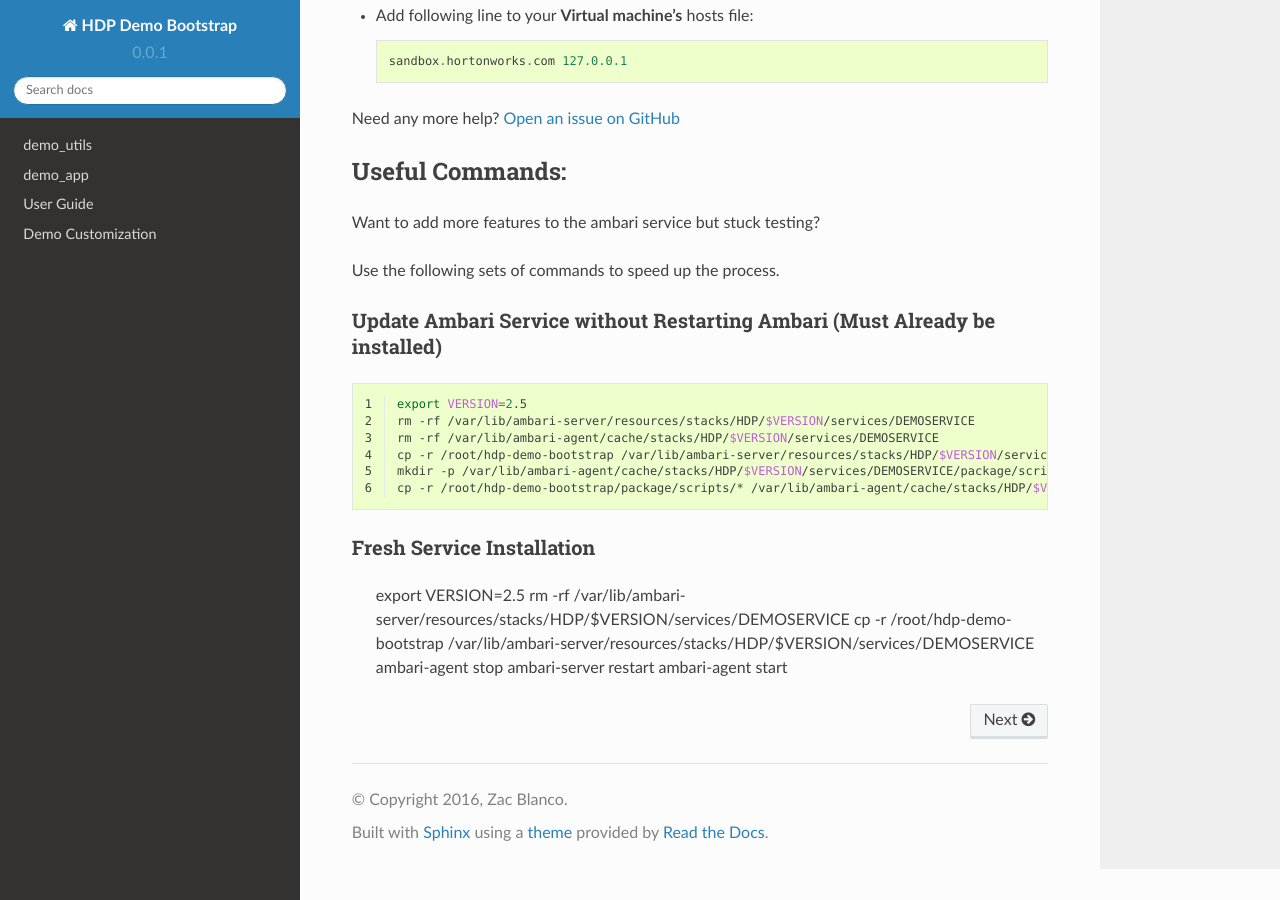
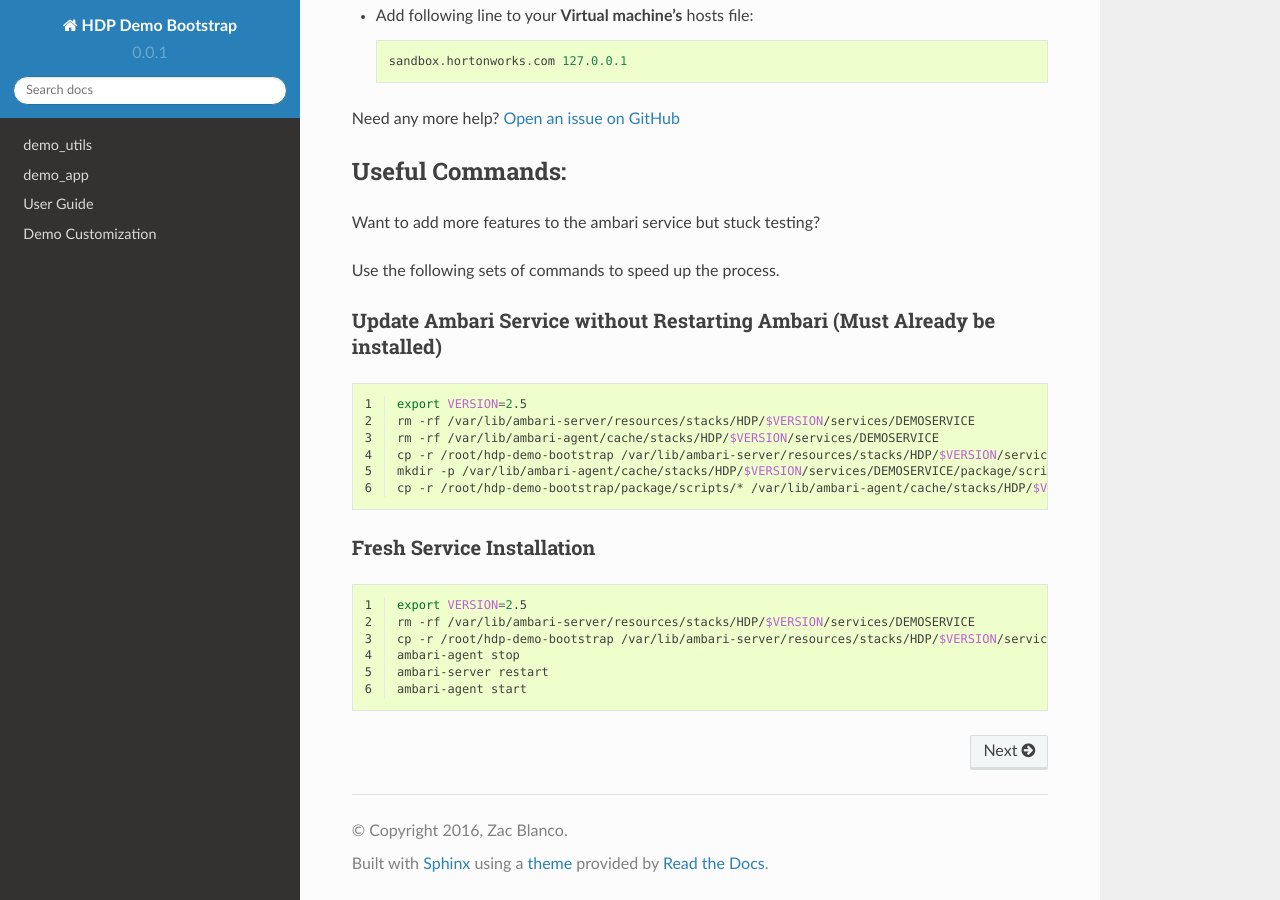
Before and after one commit to ZacBlanco/hdp-demo-bootstrap, a Sphinx documentation site: the page built from docs/source/index.rst, in a window 1280 px wide and 900 px high, scrolled down 2071 px. Built offline with Sphinx 7.4.7 and the Read the Docs theme 2.0.0, drawn with Linux system fonts in a browser that asks for light colours.

Commit message:
Fix code block for fresh service install

```diff
--- a/docs/source/index.rst
+++ b/docs/source/index.rst
@@ -111,6 +111,9 @@ Update Ambari Service without Restarting Ambari (Must Already be installed)
 Fresh Service Installation
 ~~~~~~~~~~~~~~~~~~~~~~~~~~
 
+.. code-block:: bash
+  :linenos:
+
   export VERSION=2.5
   rm -rf /var/lib/ambari-server/resources/stacks/HDP/$VERSION/services/DEMOSERVICE
   cp -r /root/hdp-demo-bootstrap /var/lib/ambari-server/resources/stacks/HDP/$VERSION/services/DEMOSERVICE
```
